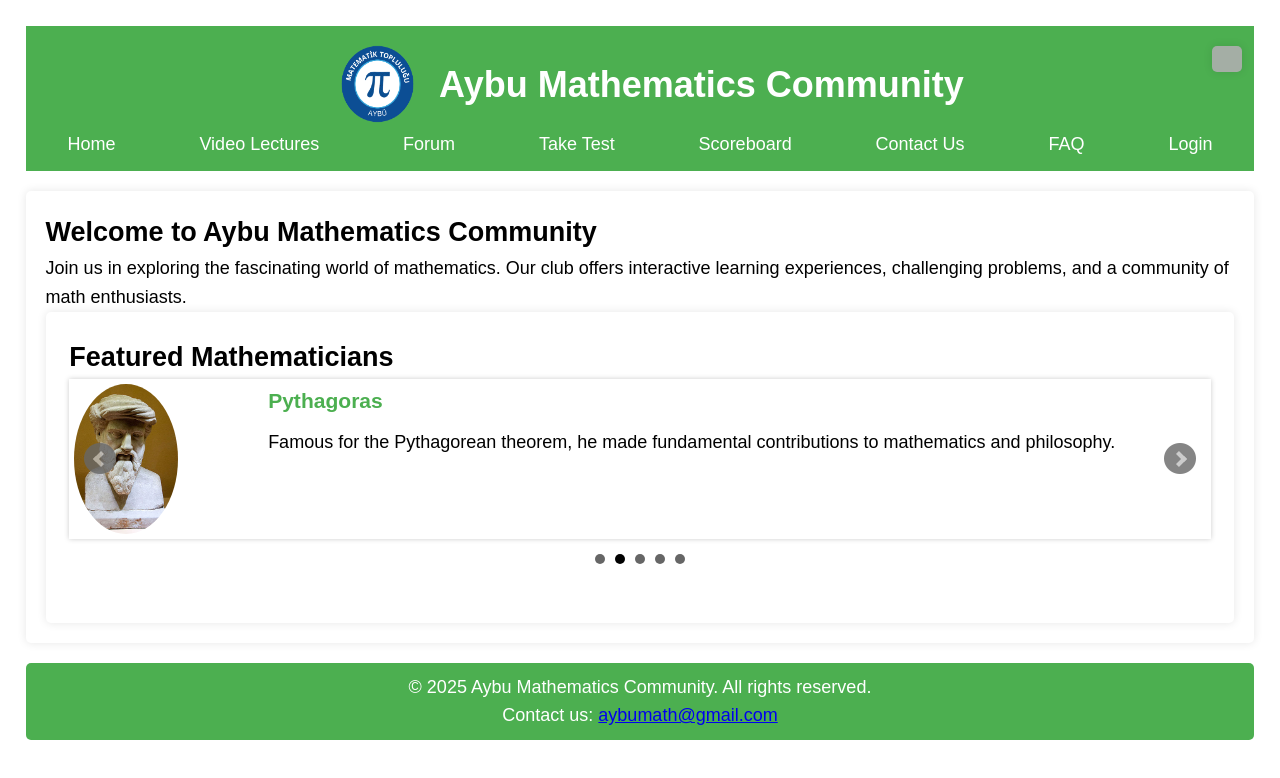
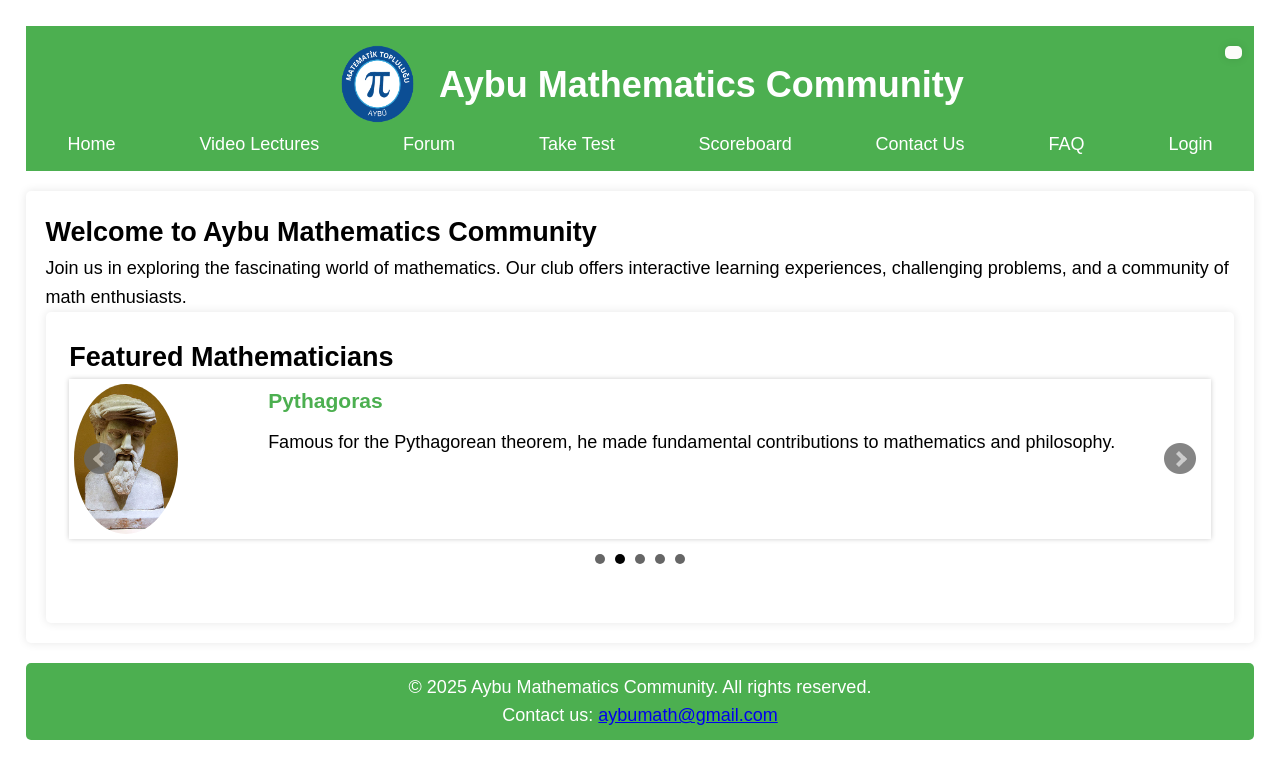
Before and after one commit to bilgivecesaret/Aybu-Mathematics-Community, a plain HTML site: page index.html in a window 1280 px wide. Drawn offline with Linux system fonts and the light colour scheme; no server answers; files whose address does not match are found by name.

Commit message:
Update style.css

```diff
--- a/css/style.css
+++ b/css/style.css
@@ -77,8 +77,8 @@ nav ul li a:hover {
     top: 5vh;
     right: 3vw;
     font-size: small;
-    background: #a4aea5;
-    padding: 1%;
+    background: #fdfcfa;
+    padding: 0.5%;
     margin: 0.5% 0;
     border-radius: 5px;
     box-shadow: 0 0 10px rgba(0,0,0,0.1);
```
